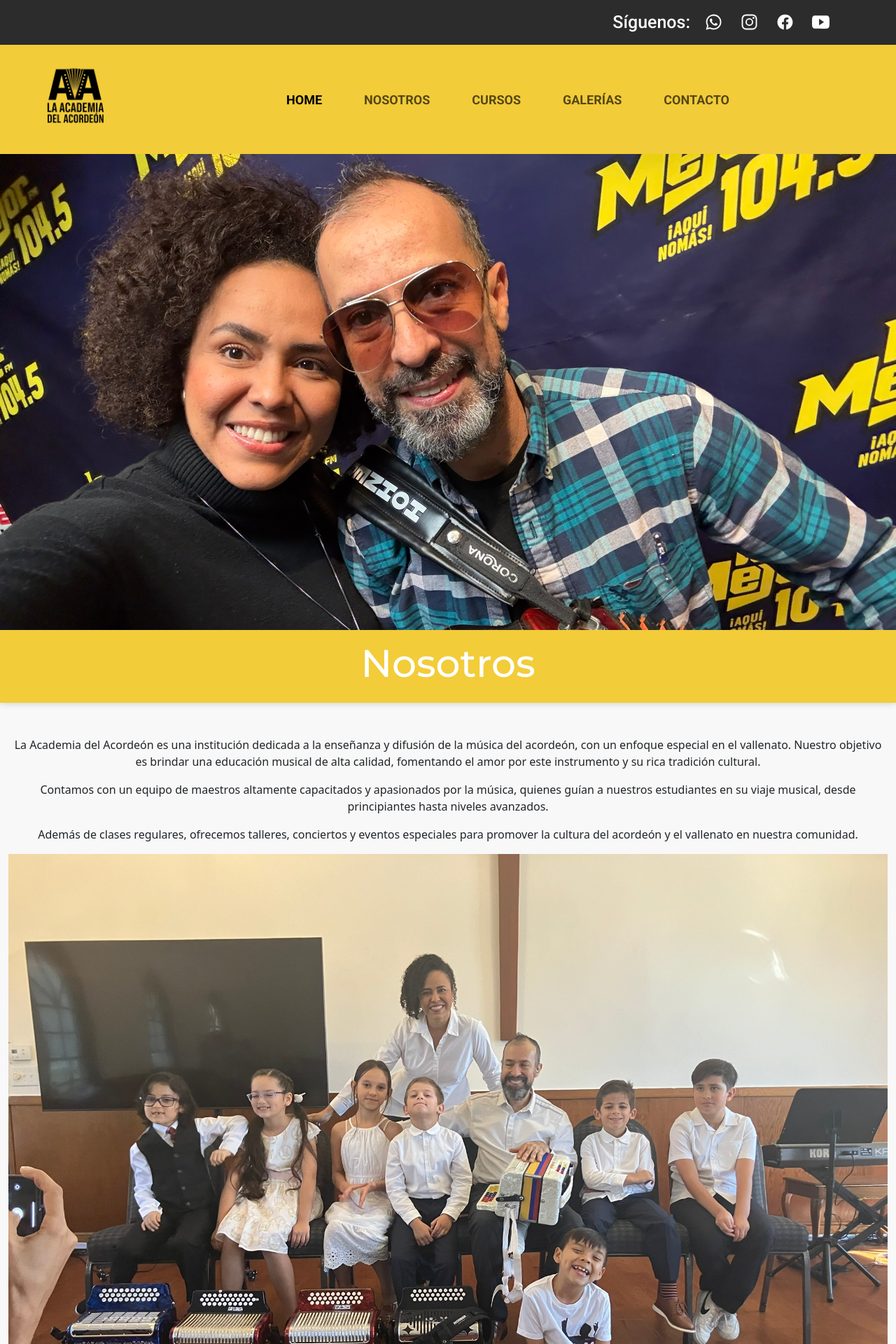
After one commit to Diegorcb27/proyecto_acordeon, a Django app: template core/templates/core/nosotros.html in a window 1280 px wide. The commit adds this page. Shown: the top 1920 px of the page at 70% size. Run offline with Django 5.2, Linux system fonts and the light colour scheme; the template is opened without the code that fills it, so the values that code supplies are empty; some libraries are stand-ins or nearby versions.

Commit message:
change today 15.8.25

```diff
--- a/core/templates/core/base.html
+++ b/core/templates/core/base.html
@@ -52,7 +52,7 @@
           <div class="p-2 mt-2"><a href="" target="_blank"><ion-icon name="logo-whatsapp"></ion-icon></a></div>
           <div class="p-2 mt-2"><a href="https://www.instagram.com/laacademiadelacordeon?utm_source=ig_web_button_share_sheet&igsh=ZDNlZDc0MzIxNw==" target="_blank"><ion-icon name="logo-instagram"></ion-icon></a></div>
           <div class="p-2 mt-2"><a href="https://www.facebook.com/share/1BvNjzUBX2/?mibextid=wwXIfr" target="_blank"><ion-icon name="logo-facebook"></ion-icon></a></div>
-          <div class="p-2 mt-2"><a href="" target="_blank"><ion-icon name="logo-youtube"></ion-icon></a></div>
+          <div class="p-2 mt-2"><a href="https://youtube.com/@maestronevarduran52?si=vzqsBddHNWase0Ry" target="_blank"><ion-icon name="logo-youtube"></ion-icon></a></div>
         </div>
       </div>
       <!-- place navbar here -->
@@ -83,23 +83,8 @@
               <li class="nav-item">
                 <a class="nav-link active" aria-current="page" href="{% url 'core:home' %}">HOME</a>
               </li>
-              <li class="nav-item dropdown">
-                <a
-                  class="nav-link dropdown-toggle"
-                  href="#"
-                  role="button"
-                  data-bs-toggle="dropdown"
-                  aria-expanded="false"
-                >
-                  NOSOTROS
-                </a>
-                <ul class="dropdown-menu">
-                  <li><a class="dropdown-item" href="#">MISION Y VISION</a></li>
-                  <li>
-                    <a class="dropdown-item" href="#">NUESTRA HISTORIA</a>
-                  </li>
-                  <li><a class="dropdown-item" href="#">TESTIMONIOS</a></li>
-                </ul>
+              <li class="nav-item">
+                <a class="nav-link" href="{% url 'core:nosotros' %}">NOSOTROS</a>
               </li>
                <li class="nav-item">
                 <a class="nav-link" href="#">CURSOS</a>
@@ -149,7 +134,7 @@
                 <a href="https://www.facebook.com/share/1BvNjzUBX2/?mibextid=wwXIfr" target="_blank"><ion-icon name="logo-facebook"></ion-icon></a>
               </div>
               <div class="p-2 mt-2">
-                <a href="" target="_blank"><ion-icon name="logo-youtube"></ion-icon></a>
+                <a href="https://youtube.com/@maestronevarduran52?si=vzqsBddHNWase0Ry" target="_blank"><ion-icon name="logo-youtube"></ion-icon></a>
               </div>
             </div>
           </div>
--- a/core/templates/core/galeria.html
+++ b/core/templates/core/galeria.html
@@ -40,7 +40,7 @@
             </div>
             <div class="col">
               <img
-                src="{% static 'core/img/galeria/im3.JPEG' %}"
+                src="{% static 'core/img/galeria/im3.jpg' %}"
                 class="img-fluid"
                 alt=""
               />
@@ -246,7 +246,7 @@
             </div>
             <div class="col">
               <img
-                src="{% static 'core/img/galeria/im26.JPEG' %}"
+                src="{% static 'core/img/galeria/im26.jpg' %}"
                 class="img-fluid"
                 alt="Imagen 26"
               />
--- /dev/null
+++ b/core/templates/core/nosotros.html
@@ -0,0 +1,31 @@
+{% extends 'core/base.html' %} {% load static %} {% block title %} Inicio {% endblock %} {% block content %}
+
+<link rel="stylesheet" href="{% static 'core/css/nosotros.css' %}" />
+
+<div class="container-fluid container_1" style="padding: 0%">
+  <div style="text-align: center">
+    <header
+      class="header-image bg-primary text-white text-center py-5"
+    ></header>
+
+    <section class="container-fluid container_2 text-center">
+      <h2 class="title">Nosotros</h2>
+    </section>
+
+    <section class="container-fluid container_3 my-5 text-center">
+      <div class="container-text text-center">
+        <p class="textos">La Academia del Acordeón es una institución dedicada a la enseñanza y difusión de la música del acordeón, con un enfoque especial en el vallenato. Nuestro objetivo es brindar una educación musical de alta calidad, fomentando el amor por este instrumento y su rica tradición cultural.</p>
+        <p class="textos">Contamos con un equipo de maestros altamente capacitados y apasionados por la música, quienes guían a nuestros estudiantes en su viaje musical, desde principiantes hasta niveles avanzados.</p>
+        <p class="textos">Además de clases regulares, ofrecemos talleres, conciertos y eventos especiales para promover la cultura del acordeón y el vallenato en nuestra comunidad.</p>
+      </div>
+      <div class="container-image text-center">
+            <img
+            src="{% static 'core/img/nosotros/im4.JPEG' %}"
+            class="img-fluid"
+            alt="Imagen representativa de la Academia del Acordeón"
+            />
+      </div>
+    </section>
+  </div>
+</div>
+{% endblock %}
--- a/core/urls.py
+++ b/core/urls.py
@@ -1,9 +1,9 @@
 from django.urls import path
-from .views import HomePageView, ContactoView, GaleryPageView
+from .views import HomePageView, ContactoView, GaleryPageView, NosotrosPageView
 
 core_patterns = ([
     path('', HomePageView.as_view(), name='home'),
-    path('nosotros/', HomePageView.as_view(), name='nosotros'),
+    path('nosotros/', NosotrosPageView.as_view(), name='nosotros'),
     path('servicios/', HomePageView.as_view(), name='servicios'),
     path('trabajos/', HomePageView.as_view(), name='trabajos'),
     path('blog/', HomePageView.as_view(), name='blog'),
--- /dev/null
+++ b/static/core/css/nosotros.css
@@ -0,0 +1,80 @@
+.header-image {
+  position: relative;
+  background-image: url('/static/core/img/nosotros/nosotros.JPEG');
+  background-size: cover; /* Mantiene el tamaño adecuado sin recortes */
+  background-position: center 30%; /* Centra la imagen */
+  background-repeat: no-repeat;
+  height: 85vh; /* Mantiene la altura completa */
+  width: 100%; /* Mantiene el ancho completo */;
+}
+
+.title{
+    font-family: "Montserrat", sans-serif;
+    font-optical-sizing: auto;
+    font-weight:500;
+    color: #ffffff;
+    font-size: 55px;
+    font-style: normal;
+    font-variation-settings:
+        "wdth" 100;
+}
+
+/* .container{
+    width: 40%;
+} */
+
+.container_1{
+    background-color: #f8f8f8;
+}
+
+.container_2 {
+  background-color: #f2cc39;
+  width: 100%; /* Mantiene el ancho completo */;
+  padding: 15px 0 15px 0;
+  margin-top: 0;
+  box-shadow: 0 0 10px rgba(0, 0, 0, 0.2)
+}
+
+.container_3{
+    background-color: #f8f8f8;
+}
+
+.contact-card{
+    display: flex;
+    flex-direction: column;
+    align-items: center;
+    text-align: center;
+    padding-top: 3rem;
+}
+
+.img_testimonio {
+    width: 300px;
+    height: 300px;
+    object-fit: cover;
+    border: 5px solid #ffc107; /* Borde dorado */
+    box-shadow: 0 0 15px rgba(0, 0, 0, 0.5); /* Sombra sutil */
+}
+
+.bx {
+    font-size: 50px;
+    color: #ffc107; /* Color dorado */
+    margin-top: 20px;
+}
+
+.testi-text{
+    font-family: "Open Sans", sans-serif;
+    font-size: 18px;
+    font-weight:400;
+    color: rgb(16, 16, 16);
+    letter-spacing: 0px;
+    font-style: italic;
+}
+
+.student-name{
+  font-family: "Open Sans", sans-serif;
+  font-size: 17px;
+  letter-spacing: 1px;
+  font-weight:400;
+  color: rgb(16, 16, 16);
+  margin-top: 10px;
+}
```
Also changed, not shown: core/views.py (+5 -4 lines), static/core/img/galeria/im26.JPEG (deleted), static/core/img/galeria/im26.jpg (added), static/core/img/galeria/im3.JPEG (deleted), static/core/img/galeria/im3.jpg (added), static/core/img/nosotros/im4.JPEG (added), static/core/img/nosotros/nosotros.JPEG (added).
